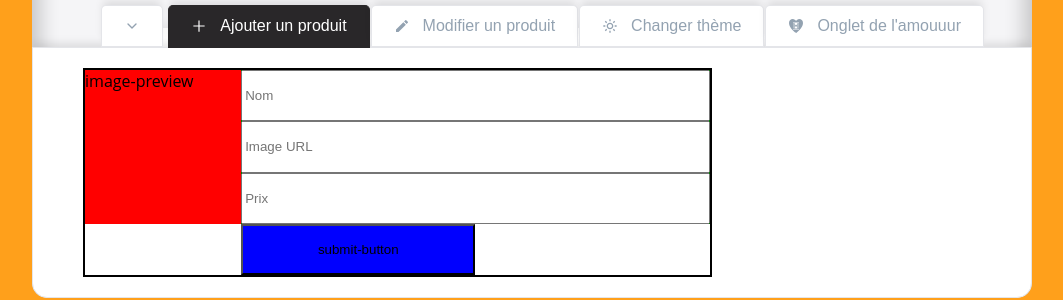
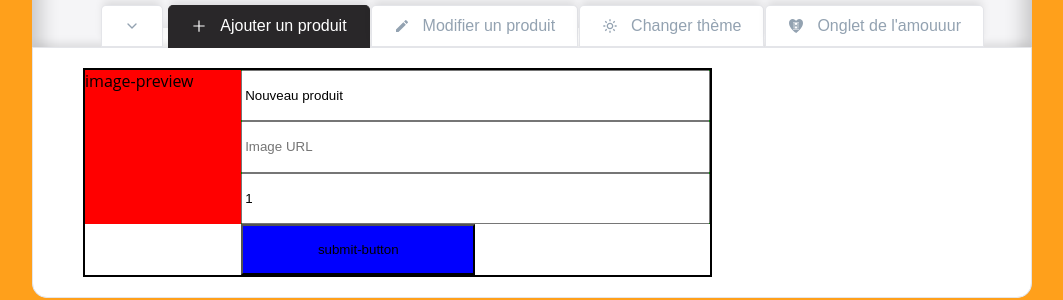
Before and after one commit to NFiker/crazee-burger, a React (Vite) app: page /order/1 in a window 1280 px wide. Shown: the part 482-782 px from the top of the page, without its empty margins (108-1171 px from the left). Built offline with nearby package versions, Linux system fonts and the light colour scheme; a web font is replaced by a local one.

Commit message:
✨ F08 > ADMIN > AddForm > Add product on menu onSubmit

```diff
--- a/src/components/pages/order/main/admin/adminPanel/AddForm.jsx
+++ b/src/components/pages/order/main/admin/adminPanel/AddForm.jsx
@@ -1,30 +1,63 @@
 import styled from "styled-components";
 import OrderContext from "../../../../../../context/OrderContext";
 import { useContext } from "react";
+import { useState } from "react";
+
+const EMPTY_PRODUCT = {
+  id: "",
+  title: "Nouveau produit",
+  imageSource: "",
+  price: 1,
+};
 
 export default function AddForm() {
   const { handleAdd } = useContext(OrderContext);
 
-  const newProduct = {
-    id: new Date().getTime(),
-    title: "Nouveau Produit",
-    imageSource:
-      "https://encrypted-tbn0.gstatic.com/images?q=tbn:ANd9GcQFHRRH1CDl_ixjeRdebtFu9pth5PvDEaGwtg&s",
-    price: 2.5,
-  };
+  const [newProduct, setNewProduct] = useState(EMPTY_PRODUCT);
+
+  // const newProduct = {
+  //   id: new Date().getTime(),
+  //   title: "Nouveau Produit",
+  //   imageSource:
+  //     "https://encrypted-tbn0.gstatic.com/images?q=tbn:ANd9GcQFHRRH1CDl_ixjeRdebtFu9pth5PvDEaGwtg&s",
+  //   price: 2.5,
+  // };
 
   const handleSubmit = (event) => {
     event.preventDefault();
     handleAdd(newProduct);
   };
 
+  const handleChange = (event) => {
+    const { name, value } = event.target;
+    setNewProduct({ ...newProduct, [name]: value });
+  };
+
   return (
     <AddFormStyled onSubmit={handleSubmit}>
       <div className="image-preview">image-preview</div>
       <div className="input-fields">
-        <input type="text" placeholder="Nom" />
-        <input type="text" placeholder="Image URL" />
-        <input type="text" placeholder="Prix" />
+        <input
+          name="title"
+          value={newProduct.title}
+          type="text"
+          placeholder="Nom"
+          onChange={handleChange}
+        />
+        <input
+          name="imageSource"
+          value={newProduct.imageSource}
+          type="text"
+          placeholder="Image URL"
+          onChange={handleChange}
+        />
+        <input
+          name="price"
+          value={newProduct.price}
+          type="text"
+          placeholder="Prix"
+          onChange={handleChange}
+        />
       </div>
       <button className="submit-button">submit-button</button>
     </AddFormStyled>
```
